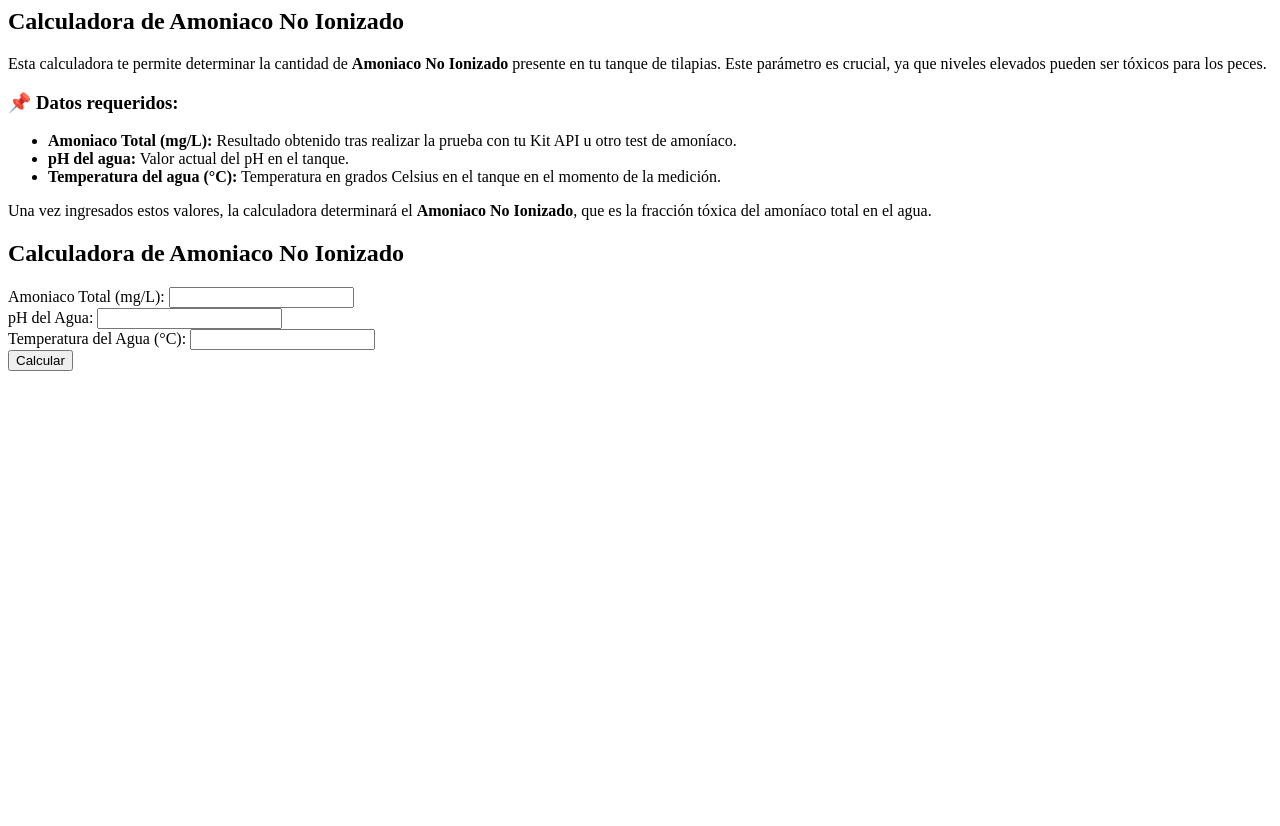
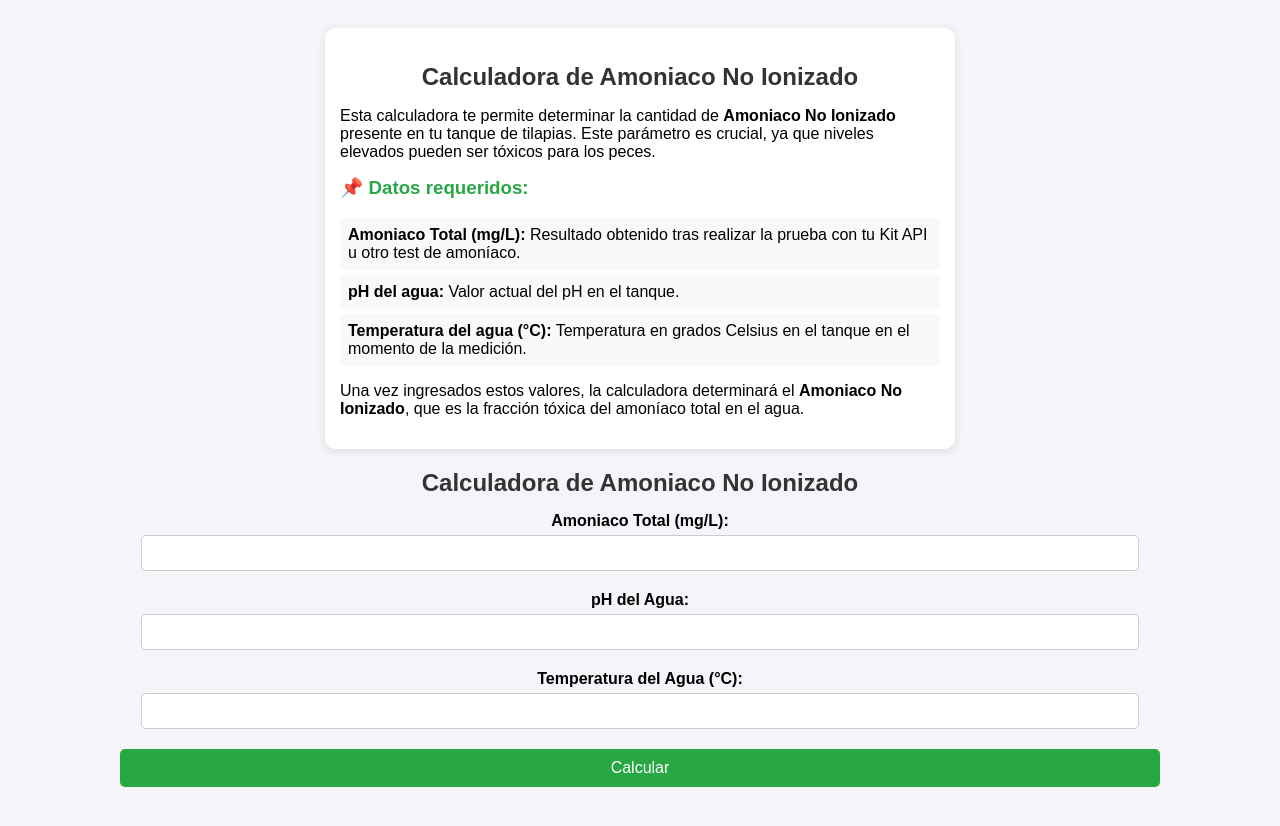
Before and after one commit to Santi1911/Calculadora-Amoniaco, a plain HTML site: page index.html in a window 1280 px wide. Before the commit the page ends 800 px from the top, so only its background shows below. Drawn offline with Linux system fonts and the light colour scheme.

Commit message:
Update index.html

```diff
--- a/index.html
+++ b/index.html
@@ -1,3 +1,12 @@
+<!DOCTYPE html>
+<html lang="es">
+<head>
+    <meta charset="UTF-8">
+    <meta name="viewport" content="width=device-width, initial-scale=1.0">
+    <title>Calculadora de Amoniaco No Ionizado</title>
+    <link rel="stylesheet" href="styles.css">
+</head>
+<body>
     <div class="instrucciones">
         <h2>Calculadora de Amoniaco No Ionizado</h2>
         <p>
@@ -16,7 +25,7 @@
         </p>
     </div>
 
-
+    <div class="container">
         <h2>Calculadora de Amoniaco No Ionizado</h2>
 
         <label>Amoniaco Total (mg/L):</label>
@@ -31,3 +40,8 @@
         <button onclick="calcularAmoniaco()">Calcular</button>
 
         <div id="resultado"></div>
+    </div>
+
+    <script src="script.js"></script>
+</body>
+</html>
```
Lines whose indentation alone changed are shown as unchanged.
